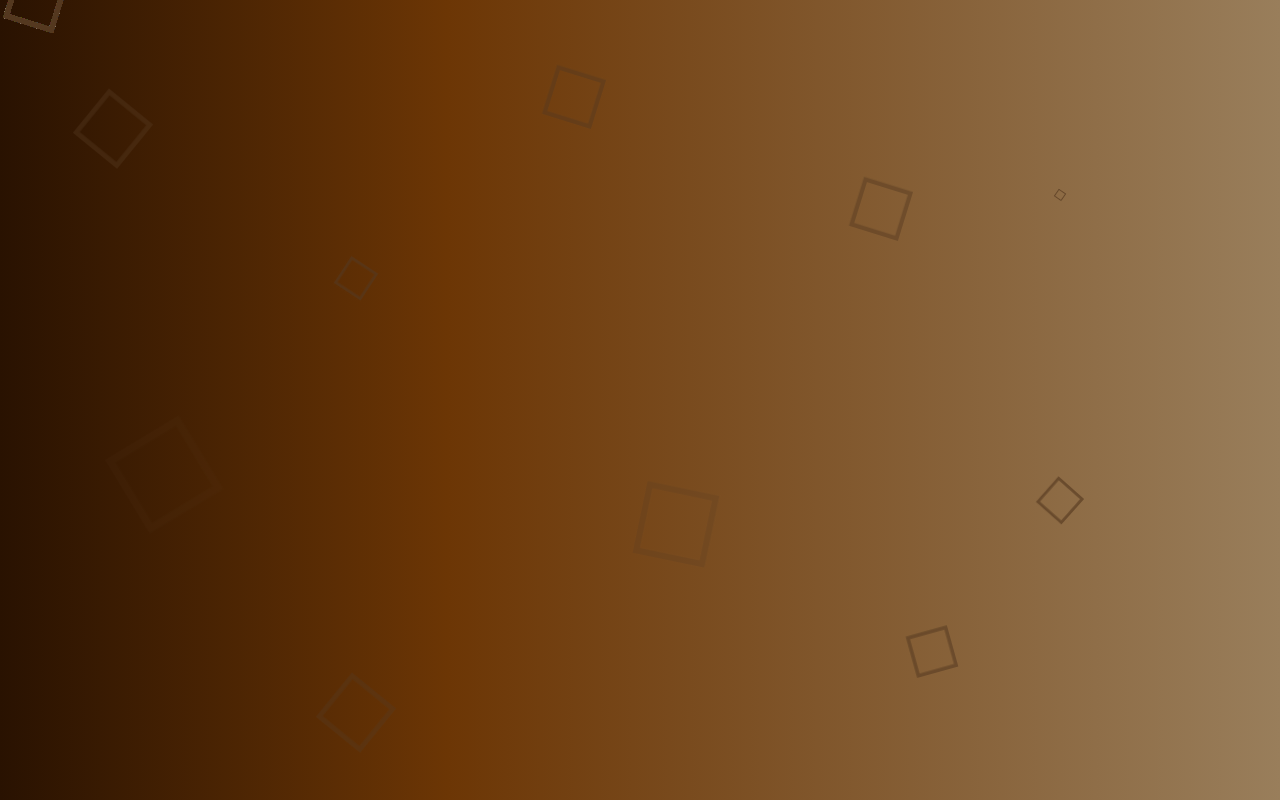
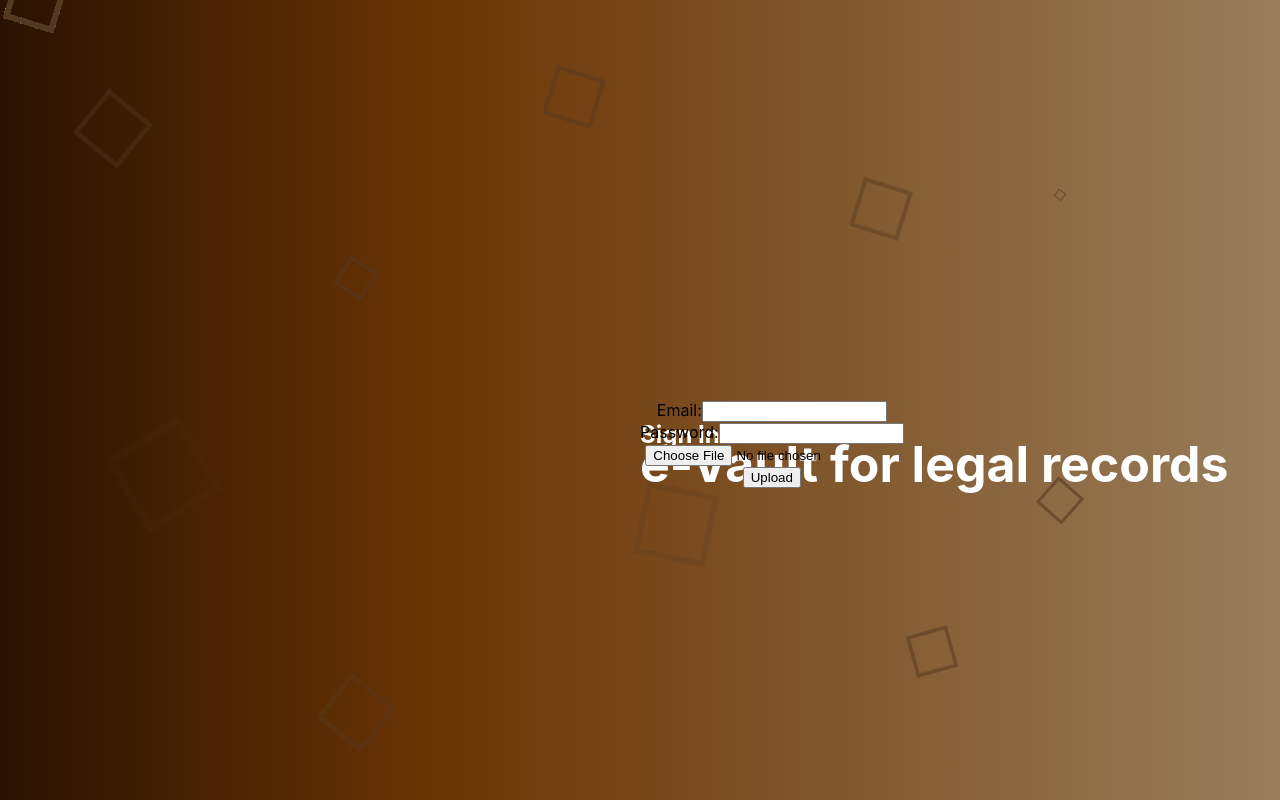
Before and after one commit to anurag-2004/sih, a React (Create React App) app in the folder sign-in-login/: page / in a window 1280 px wide. Built offline with nearby package versions, Linux system fonts and the light colour scheme.

Commit message:
changed background to gradient and added absolute position

```diff
--- a/sign-in-login/src/App.css
+++ b/sign-in-login/src/App.css
@@ -8,7 +8,7 @@
   right: 0;
   top: 0;
   bottom: 0;
-  background-image: url(../public/law.jpeg);
+  background: linear-gradient(90deg,rgb(41, 18, 1) 0%, rgb(108, 54, 5) 35%,rgb(153, 126, 91) 100% );
   background-size: cover;
 }
 
@@ -16,15 +16,18 @@ h1{
   font-size: 50px;
   font-style: Georgia;
   color: white;
+  position: absolute;
 }
 
 h2{
   text-align: center;
   color: white;
+  position:absolute;
 }
 
 .label{
   text-align: center;
+  position:absolute;
 }
 
 body{
@@ -36,7 +39,7 @@ body{
     width: 100%;
     height: 100%;
     overflow: hidden;
-    background: linear-gradient(90deg,rgb(41, 18, 1) 0%, rgb(108, 54, 5) 35%,rgb(153, 126, 91) 100% )
+    background: linear-gradient(90deg,rgb(41, 18, 1) 0%, rgb(108, 54, 5) 35%,rgb(153, 126, 91) 100% );
 
 }
 .box div{
```
